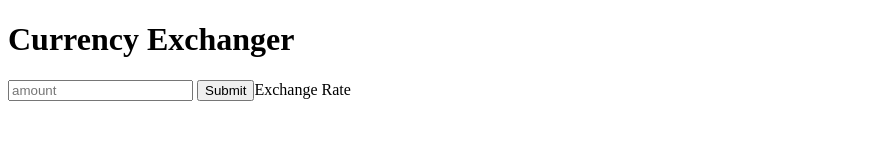
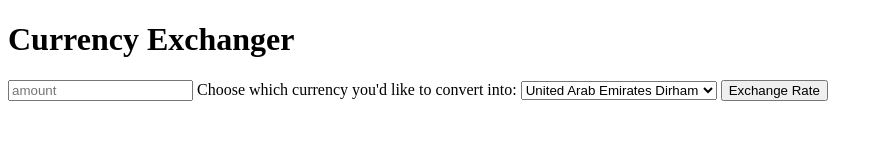
Before and after one commit to DonovanWeber/Currency-exchanger-project, a plain HTML site: page src/index.html in a window 1280 px wide. Shown: the whole page, without its empty margins (0-883 px from the left). Drawn offline with Linux system fonts and the light colour scheme.

Commit message:
WIP webapckentry bug

```diff
--- a/src/index.html
+++ b/src/index.html
@@ -10,8 +10,25 @@
 <h1>Currency Exchanger</h1>
 <form>
   <div class="contaier">
-    <input placeholder="amount" id="amount" type="text">
-    <input
+    <input placeholder="amount" id="amount" type="number">
+    <label for="currency">Choose which currency you'd like to convert into:</label>
+    <select id="currency" name="currency">
+      <option value="AED">United Arab Emirates Dirham</option>
+      <option value="AFN">Afghan Afghani</option>
+      <option value="ALL">Albanian Lek</option>
+      <option value="AMD">Armenian Dram</option>
+      <option value="ANG">Netherlands Antillean Guilder</option>
+      <option value="AOA">Kwanza</option>
+      <option value="ARS">Argentine Peso</option>
+      <option value="AUD">Australian Dollar</option>
+      <option value="AWG">Guilder</option>
+      <option value="AZN">Manat</option>
+      <option value="BAM">Convertible Mark</option>
+      <option value="BBD">Barbadian Dollar</option>
+      <option value="BDT">Taka</option>
+      <option value="BGN">Bulgarian Lev</option>
+
+    </select>
 
     <button type="submit" id="exchange">Exchange Rate</button>
   </div>
```
Also changed, not shown: src/js/currency-service.js (added, +18 -0 lines), src/js/currency.js (+11 -2 lines), src/css/styles.css (added).
